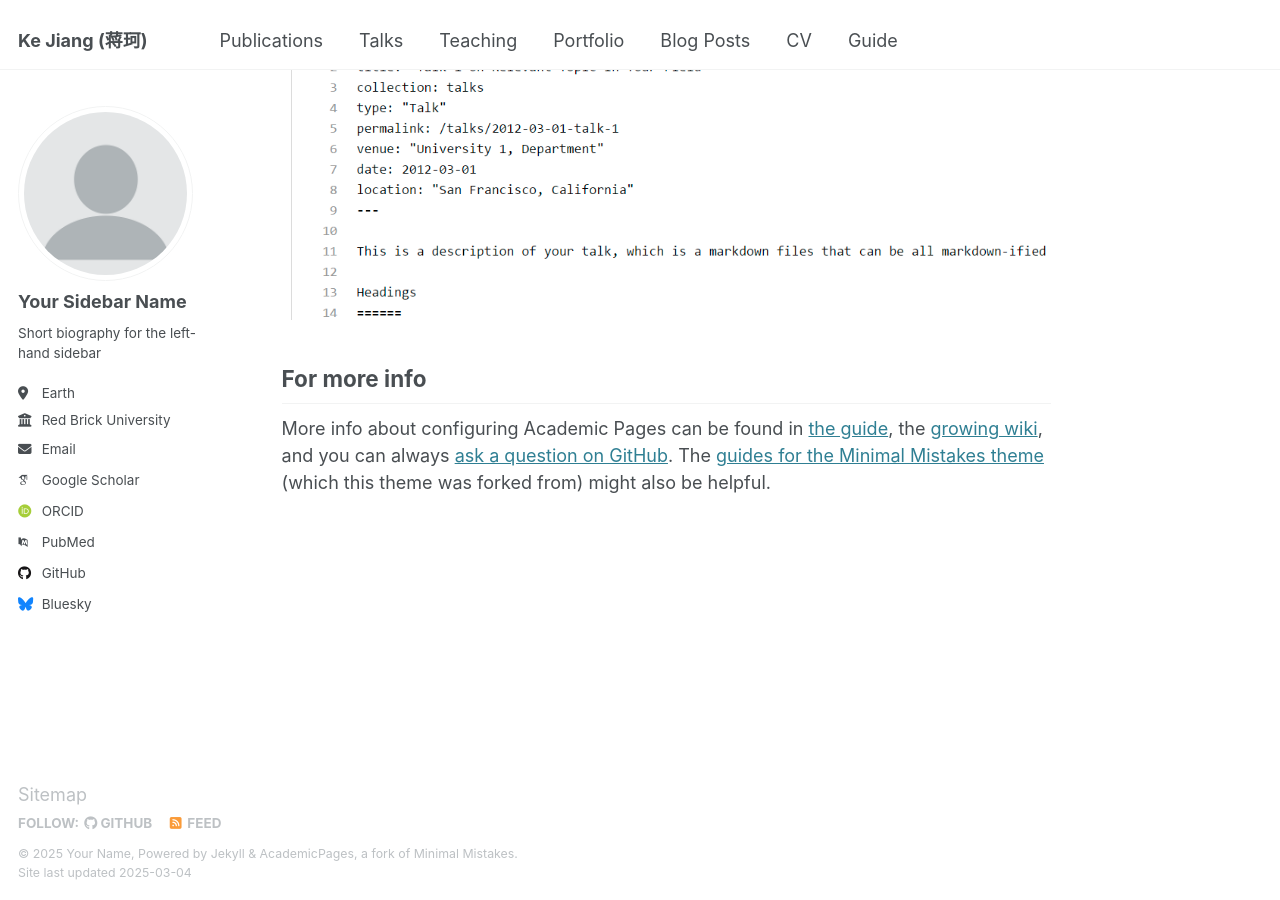
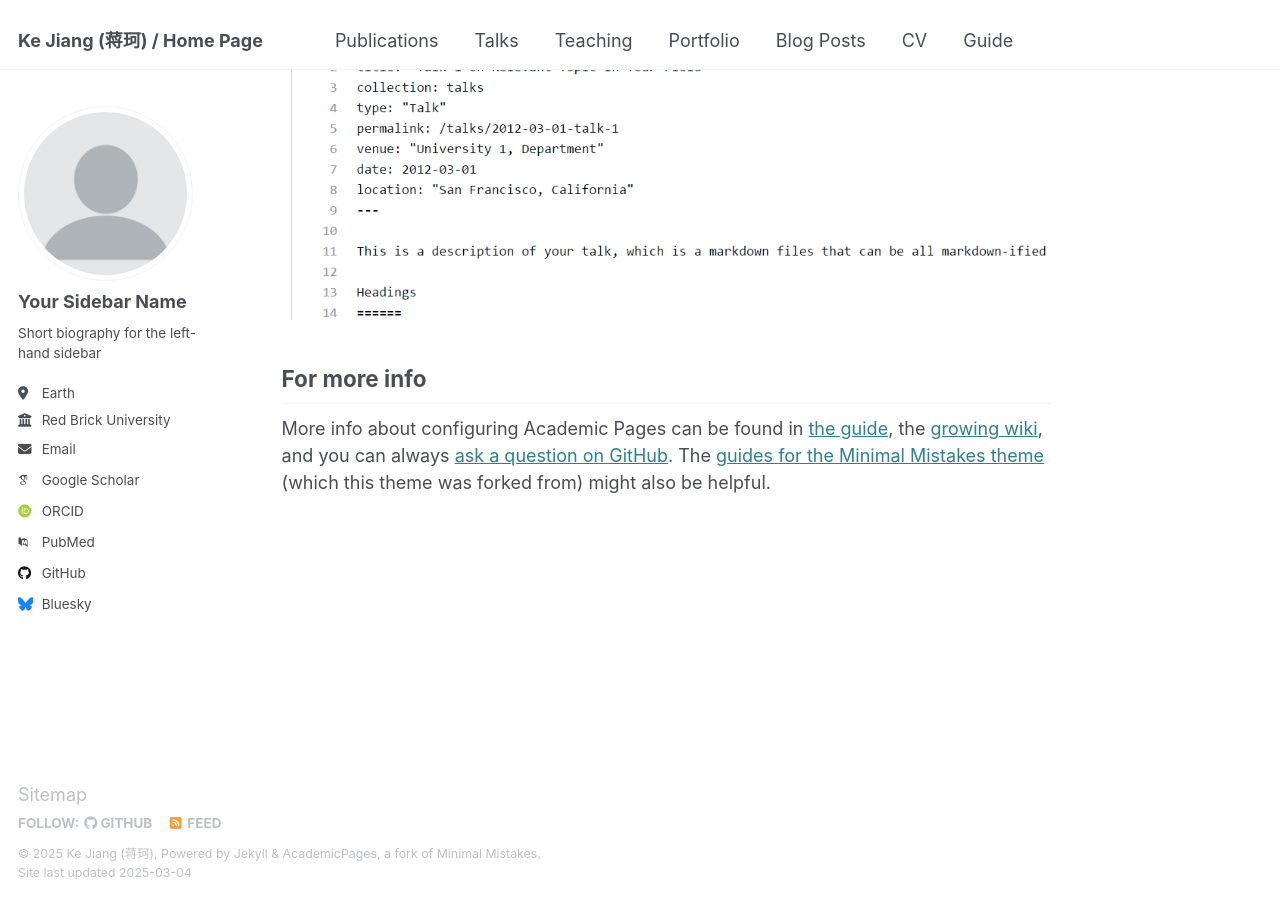
Before and after one commit to Jack10843/Jack10843.github.io, a Jekyll site: the page built from _pages/about.md, in a window 1280 px wide and 900 px high, scrolled down 2642 px. Built offline with Jekyll 4.4.1, drawn with Linux system fonts in a browser that asks for light colours; some web fonts are replaced.

Commit message:
Update _config.yml

```diff
--- a/_config.yml
+++ b/_config.yml
@@ -9,10 +9,10 @@
 # Basic Site Settings
 locale                   : "en-US"
 site_theme               : "default"
-title                    : "Ke Jiang (蒋珂)"
+title                    : "Ke Jiang (蒋珂) / Home Page"
 title_separator          : "-"
-name                     : &name "Your Name"
-description              : &description "personal description"
+name                     : &name "Ke Jiang (蒋珂)"
+description              : &description "Nanjing University of Aeronautics and Astronautics / Osaka University"
 url                      : https://academicpages.github.io # the base hostname & protocol for your site e.g. "https://[your GitHub username].github.io"
 baseurl                  : "" # the subpath of your site, e.g. "/blog"
 repository               : "academicpages/academicpages.github.io"
```
